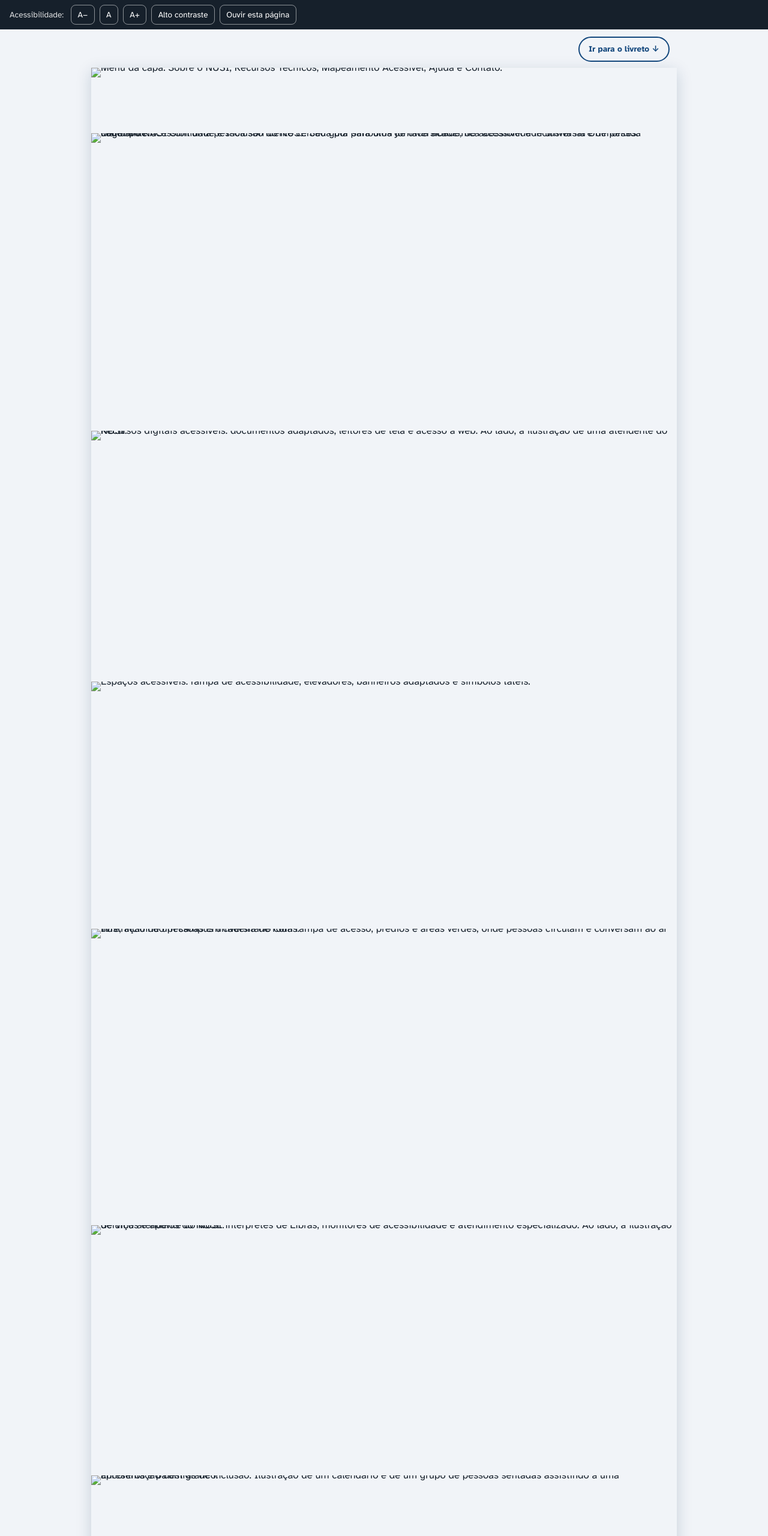
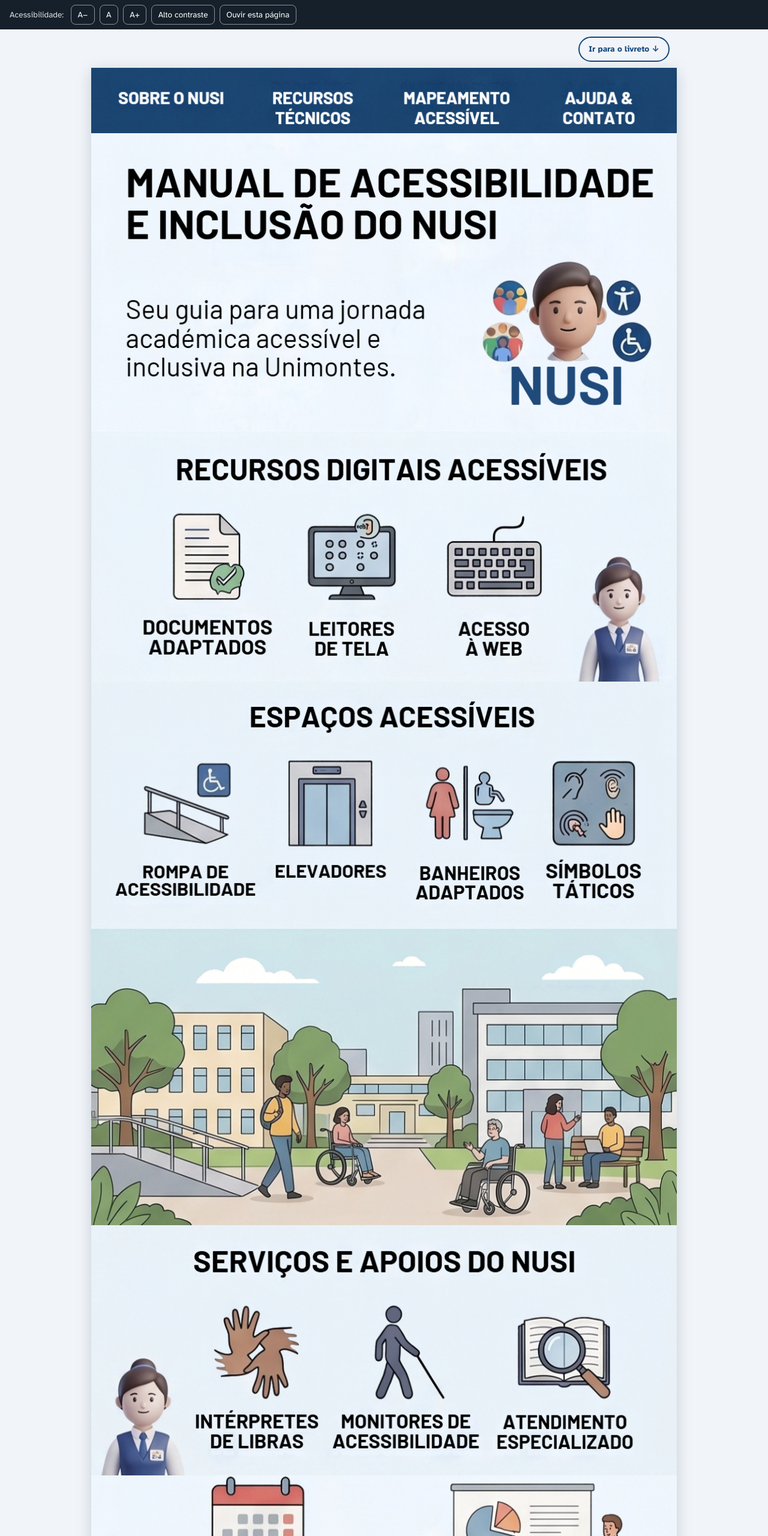
Before and after one commit to EnzoMFF/MANUAL-NUSI, a plain HTML site: page index.html in a window 1280 px wide. Shown: the top 2560 px of the page at 60% size. Drawn offline with Linux system fonts and the light colour scheme.

Commit message:
index.html

```diff
--- a/index.html
+++ b/index.html
@@ -240,14 +240,14 @@
         <a class="button button-ghost" href="#livreto">Ir para o livreto ↓</a>
       </div>
       <div class="capa-imagens">
-        <img src="Img/Manual-NUSI-img-0.png" width="973" height="108" alt="Menu da capa: Sobre o NUSI, Recursos Técnicos, Mapeamento Acessível, Ajuda e Contato." decoding="async">
-        <img src="Img/Manual-NUSI-img-1.png" width="968" height="492" alt="Manual de Acessibilidade e Inclusão do NUSI. Seu guia para uma jornada acadêmica acessível e inclusiva na Unimontes. Logotipo NUSI com uma pessoa sorridente cercada por símbolos de diversidade, de acessibilidade universal e de pessoa cadeirante." decoding="async">
-        <img src="Img/Manual-NUSI-img-2.png" width="972" height="416" alt="Recursos digitais acessíveis: documentos adaptados, leitores de tela e acesso à web. Ao lado, a ilustração de uma atendente do NUSI." loading="lazy" decoding="async">
-        <img src="Img/Manual-NUSI-img-3.png" width="973" height="411" alt="Espaços acessíveis: rampa de acessibilidade, elevadores, banheiros adaptados e símbolos táteis." loading="lazy" decoding="async">
-        <img src="Img/Manual-NUSI-img-4.png" width="972" height="492" alt="Ilustração de um câmpus universitário com rampa de acesso, prédios e áreas verdes, onde pessoas circulam e conversam ao ar livre, incluindo pessoas em cadeira de rodas." loading="lazy" decoding="async">
-        <img src="Img/Manual-NUSI-img-5.png" width="971" height="415" alt="Serviços e apoios do NUSI: intérpretes de Libras, monitores de acessibilidade e atendimento especializado. Ao lado, a ilustração de uma atendente do NUSI." loading="lazy" decoding="async">
-        <img src="Img/Manual-NUSI-img-6.png" width="967" height="485" alt="Encontros e palestras de inclusão. Ilustração de um calendário e de um grupo de pessoas sentadas assistindo a uma apresentação com gráfico." loading="lazy" decoding="async">
-        <img src="Img/Manual-NUSI-img-7.png" width="976" height="166" alt="Unimontes. Construindo uma Universidade Inclusiva para Todos." loading="lazy" decoding="async">
+        <img src="Manual-NUSI-img-0.png" width="973" height="108" alt="Menu da capa: Sobre o NUSI, Recursos Técnicos, Mapeamento Acessível, Ajuda e Contato." decoding="async">
+        <img src="Manual-NUSI-img-1.png" width="968" height="492" alt="Manual de Acessibilidade e Inclusão do NUSI. Seu guia para uma jornada acadêmica acessível e inclusiva na Unimontes. Logotipo NUSI com uma pessoa sorridente cercada por símbolos de diversidade, de acessibilidade universal e de pessoa cadeirante." decoding="async">
+        <img src="Manual-NUSI-img-2.png" width="972" height="416" alt="Recursos digitais acessíveis: documentos adaptados, leitores de tela e acesso à web. Ao lado, a ilustração de uma atendente do NUSI." loading="lazy" decoding="async">
+        <img src="Manual-NUSI-img-3.png" width="973" height="411" alt="Espaços acessíveis: rampa de acessibilidade, elevadores, banheiros adaptados e símbolos táteis." loading="lazy" decoding="async">
+        <img src="Manual-NUSI-img-4.png" width="972" height="492" alt="Ilustração de um câmpus universitário com rampa de acesso, prédios e áreas verdes, onde pessoas circulam e conversam ao ar livre, incluindo pessoas em cadeira de rodas." loading="lazy" decoding="async">
+        <img src="Manual-NUSI-img-5.png" width="971" height="415" alt="Serviços e apoios do NUSI: intérpretes de Libras, monitores de acessibilidade e atendimento especializado. Ao lado, a ilustração de uma atendente do NUSI." loading="lazy" decoding="async">
+        <img src="Manual-NUSI-img-6.png" width="967" height="485" alt="Encontros e palestras de inclusão. Ilustração de um calendário e de um grupo de pessoas sentadas assistindo a uma apresentação com gráfico." loading="lazy" decoding="async">
+        <img src="Manual-NUSI-img-7.png" width="976" height="166" alt="Unimontes. Construindo uma Universidade Inclusiva para Todos." loading="lazy" decoding="async">
       </div>
     </div>
   </section>
```
